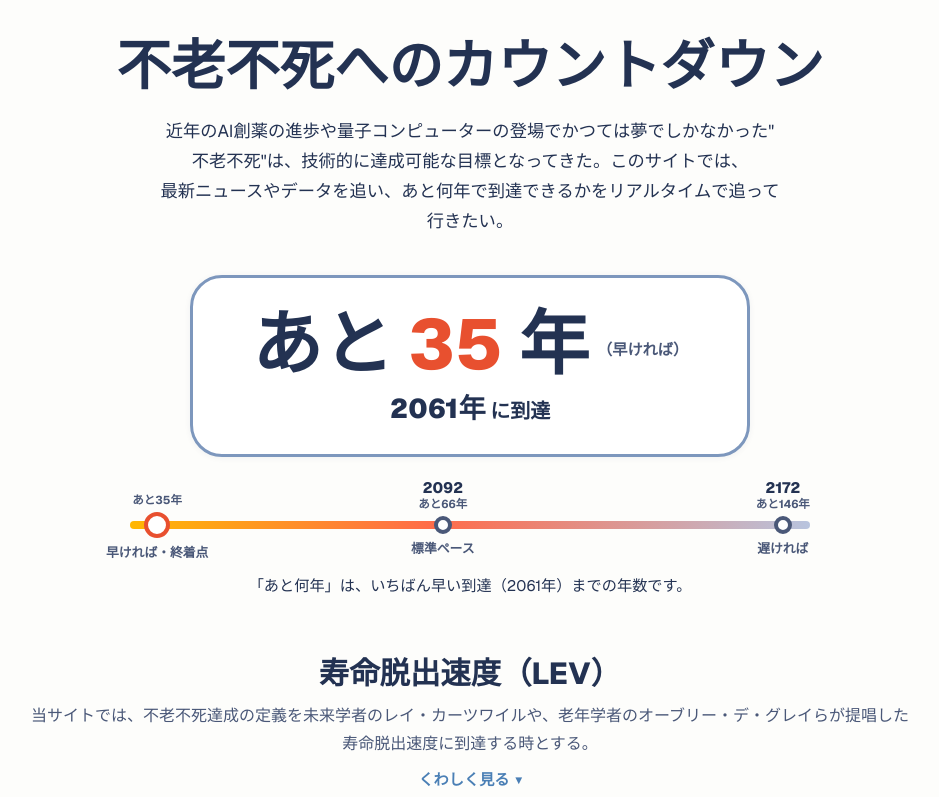
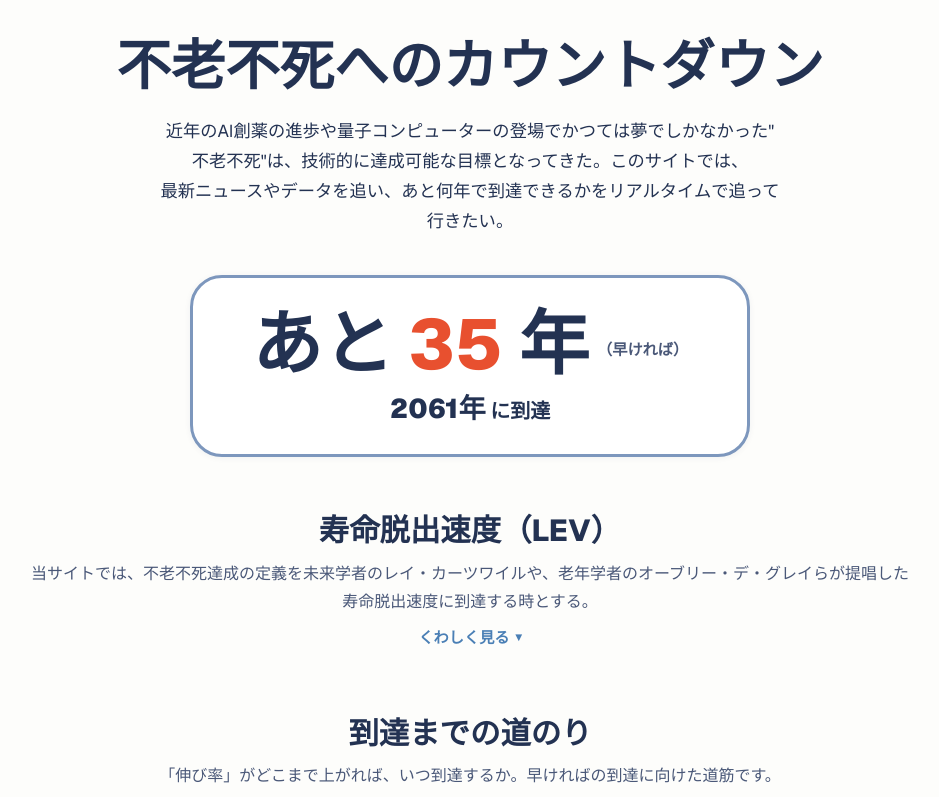
Before and after one commit to mikoshi092/immortality-countdown, a Next.js app: page /ja in a window 1280 px wide. Shown: the part 376-1173 px from the top of the page, without its empty margins (170-1109 px from the left). Built offline with nearby package versions, Linux system fonts and the light colour scheme.

Commit message:
Remove the scenario range bar from both top pages (owner decision: early scenario only)

```diff
--- a/app/ja/page.tsx
+++ b/app/ja/page.tsx
@@ -12,7 +12,6 @@ import {
   FieldCards,
   Milestones,
   Phrases,
-  RangeBar,
   SectionHeading,
   type FieldCardData,
 } from "@/components/calm/Sections";
@@ -66,8 +65,9 @@ export const metadata: Metadata = {
 /**
  * Calm redesign (2026-11-04, owner-approved mock): plain background,
  * standard sans, thin borders and light shadows. The countdown endpoint
- * is the early scenario — heroEarlyYears years — with the standard pace
- * and the late scenario kept as secondary context on the range bar. No
+ * is the early scenario — heroEarlyYears years. The standard pace
+ * and the late scenario are not displayed on this page (owner decision,
+ * 2026-11-05: the early scenario is the single story). No
  * scenario counts or simulation framing on this page: the model page
  * carries the methodology, this page carries the headline.
  *
@@ -87,7 +87,7 @@ const FIELD_BLURBS_JA: Record<FieldId, string> = {
 
 export default function JapaneseLandingPage() {
   const now = new Date();
-  const { baseYear, earlyYear, medianYear, lateYear, currentGain } = countdown;
+  const { baseYear, earlyYear, currentGain } = countdown;
   // Road-to-arrival event positions: the model's own gain in each
   // event year (trajectory median, whole percent) — derived from the
   // model, never placed by hand (owner decision, 2026-11-05).
@@ -147,41 +147,6 @@ export default function JapaneseLandingPage() {
               <b className="text-[1.7rem]">{earlyYear}年</b> に到達
             </div>
           </div>
-
-          <RangeBar
-            points={[
-              {
-                year: earlyYear,
-                tag: "早ければ・終着点",
-                left: "4%",
-                highlight: true,
-                hideYear: true,
-                yearsToGo: `あと${earlyYear - baseYear}年`,
-              },
-              {
-                year: medianYear,
-                tag: "標準ペース",
-                left: "46%",
-                yearsToGo: `あと${medianYear - baseYear}年`,
-              },
-              {
-                year: lateYear,
-                tag: "遅ければ",
-                left: "96%",
-                yearsToGo: `あと${lateYear - baseYear}年`,
-              },
-            ]}
-            note={
-              <Phrases
-                parts={[
-                  "「あと何年」は、",
-                  "いちばん早い到達",
-                  `（${earlyYear}年）までの`,
-                  "年数です。",
-                ]}
-              />
-            }
-          />
         </section>
 
         {/* LEV in one sentence */}
--- a/app/page.tsx
+++ b/app/page.tsx
@@ -11,7 +11,6 @@ import {
   FaqSection,
   FieldCards,
   Milestones,
-  RangeBar,
   SectionHeading,
   type FieldCardData,
 } from "@/components/calm/Sections";
@@ -68,8 +67,9 @@ export const metadata: Metadata = {
 /**
  * Calm redesign (2026-11-04, owner-approved mock): the same design
  * system and section structure as /ja. The countdown endpoint is the
- * early scenario — heroEarlyYears years — with the standard pace and
- * the late scenario kept as secondary context on the range bar. Copy is
+ * early scenario — heroEarlyYears years. The standard pace and the
+ * late scenario are not displayed on this page (owner decision,
+ * 2026-11-05: the early scenario is the single story). Copy is
  * the page's existing English where a counterpart exists; sections that
  * only existed in the Japanese mock are translated plainly from it. No
  * scenario counts or simulation framing on this page.
@@ -97,7 +97,7 @@ const MONTHS_EN = [
 
 export default function Home() {
   const now = new Date();
-  const { baseYear, earlyYear, medianYear, lateYear, currentGain } = countdown;
+  const { baseYear, earlyYear, currentGain } = countdown;
   // Road-to-arrival event positions: the model's own gain in each
   // event year (trajectory median, whole percent) — derived from the
   // model, never placed by hand (owner decision, 2026-11-05).
@@ -158,31 +158,6 @@ export default function Home() {
             </div>
           </div>
 
-          <RangeBar
-            points={[
-              {
-                year: earlyYear,
-                tag: "Earliest · the endpoint",
-                left: "4%",
-                highlight: true,
-                wrapTagOnMobile: true,
-                yearsToGo: `${earlyYear - baseYear} years to go`,
-              },
-              {
-                year: medianYear,
-                tag: "Standard pace",
-                left: "46%",
-                yearsToGo: `${medianYear - baseYear} years to go`,
-              },
-              {
-                year: lateYear,
-                tag: "Latest",
-                left: "96%",
-                yearsToGo: `${lateYear - baseYear} years to go`,
-              },
-            ]}
-            note={`The years-to-go figure counts down to the earliest outlook (${earlyYear}).`}
-          />
         </section>
 
         {/* LEV in one sentence */}
--- a/components/calm/Sections.tsx
+++ b/components/calm/Sections.tsx
@@ -51,110 +51,6 @@ export function Phrases({ parts }: { parts: string[] }) {
           {part}
         </span>
       ))}
-    </>
-  );
-}
-
-export type RangePoint = {
-  year: number;
-  tag: string;
-  left: string;
-  highlight?: boolean;
-  /** Suppress the year label above the dot when the page already states
-   *  that year as the hero's standalone arrival line (JA hero: 2061). */
-  hideYear?: boolean;
-  /** The end tag is too long to sit beside the middle tag on one
-   *  mobile line (EN "Earliest · the endpoint"): let it wrap onto a
-   *  second line below sm instead of colliding. The note below the
-   *  bar then takes extra mobile margin to clear the taller tag. */
-  wrapTagOnMobile?: boolean;
-  /** Years-to-go sub-line under the year ("あと35年" / "35 years to
-   *  go"), rendered in the same label block as the year so it
-   *  inherits the mobile end anchoring (design review, 2026-11-05).
-   *  Shown even when the year itself is hidden (JA endpoint). */
-  yearsToGo?: string;
-};
-
-/**
- * Scenario range bar: earliest (the endpoint) / standard pace /
- * latest. Labels center on their dot — except on mobile, where the
- * first point's labels anchor to the dot's left edge and the last
- * point's to its right edge: centered, the end labels overflowed the
- * screen (the JA left tag lost its first characters). Dots stay at
- * their data positions and the middle label stays centered; ≥sm
- * rendering is unchanged. Owner report, 2026-11-04.
- *
- * Each point's label block also carries a years-to-go sub-line under
- * the year (design review, 2026-11-05); the two-line block is why
- * the bar's top margin is larger than its bottom margin.
- */
-export function RangeBar({ points, note }: { points: RangePoint[]; note: ReactNode }) {
-  const anyWrappedTag = points.some((point) => point.wrapTagOnMobile);
-  return (
-    <>
-      <div className="relative mx-auto mb-[38px] mt-[64px] max-w-[680px]">
-        <div className="h-2 rounded-full bg-[linear-gradient(90deg,#ffb703,#ff6b4a_45%,#b8c4de)]" />
-        {points.map((point, index) => {
-          const align =
-            index === 0 ? "start" : index === points.length - 1 ? "end" : "center";
-          const alignClass =
-            align === "start"
-              ? "max-sm:left-0 max-sm:translate-x-0"
-              : align === "end"
-                ? "max-sm:left-auto max-sm:right-0 max-sm:translate-x-0"
-                : "";
-          return (
-            <div
-              key={point.year}
-              className={`absolute top-1/2 -translate-x-1/2 -translate-y-1/2 rounded-full bg-white ${
-                point.highlight
-                  ? "h-[26px] w-[26px] border-4 border-[#e8502f] bg-[#ffe9e2]"
-                  : "h-[18px] w-[18px] border-4 border-[#4a5878]"
-              }`}
-              style={{ left: point.left }}
-            >
-              {point.hideYear && !point.yearsToGo ? null : (
-                <span
-                  className={`absolute bottom-[calc(100%+8px)] left-1/2 flex -translate-x-1/2 flex-col items-center ${alignClass} ${
-                    align === "start"
-                      ? "max-sm:items-start"
-                      : align === "end"
-                        ? "max-sm:items-end"
-                        : ""
-                  }`}
-                >
-                  {point.hideYear ? null : (
-                    <span className="whitespace-nowrap text-[0.95rem] font-extrabold leading-[1.25] text-[#233252]">
-                      {point.year}
-                    </span>
-                  )}
-                  {point.yearsToGo ? (
-                    <span className="whitespace-nowrap text-[0.72rem] font-bold leading-[1.3] text-[#4a5878]">
-                      {point.yearsToGo}
-                    </span>
-                  ) : null}
-                </span>
-              )}
-              <span
-                className={`absolute left-1/2 top-[calc(100%+8px)] -translate-x-1/2 whitespace-nowrap text-[0.8rem] font-bold text-[#4a5878] ${alignClass} ${
-                  point.wrapTagOnMobile
-                    ? "max-sm:w-[104px] max-sm:whitespace-normal max-sm:text-left max-sm:leading-[1.35]"
-                    : ""
-                }`}
-              >
-                {point.tag}
-              </span>
-            </div>
-          );
-        })}
-      </div>
-      <p
-        className={`mx-auto mt-11 max-w-[620px] text-center text-[0.95rem] [word-break:auto-phrase] ${
-          anyWrappedTag ? "max-sm:mt-[60px]" : ""
-        }`}
-      >
-        {note}
-      </p>
     </>
   );
 }
```
